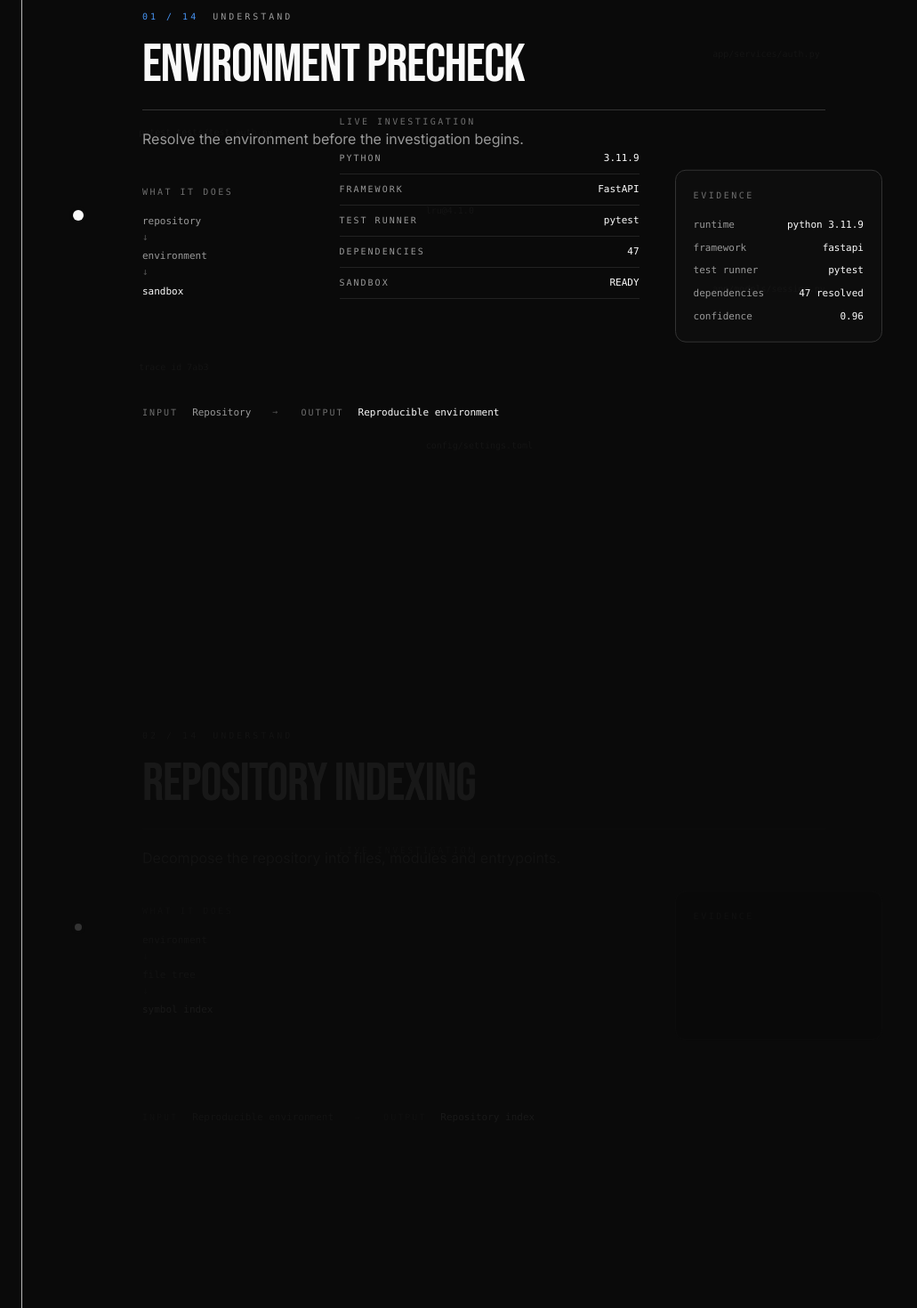
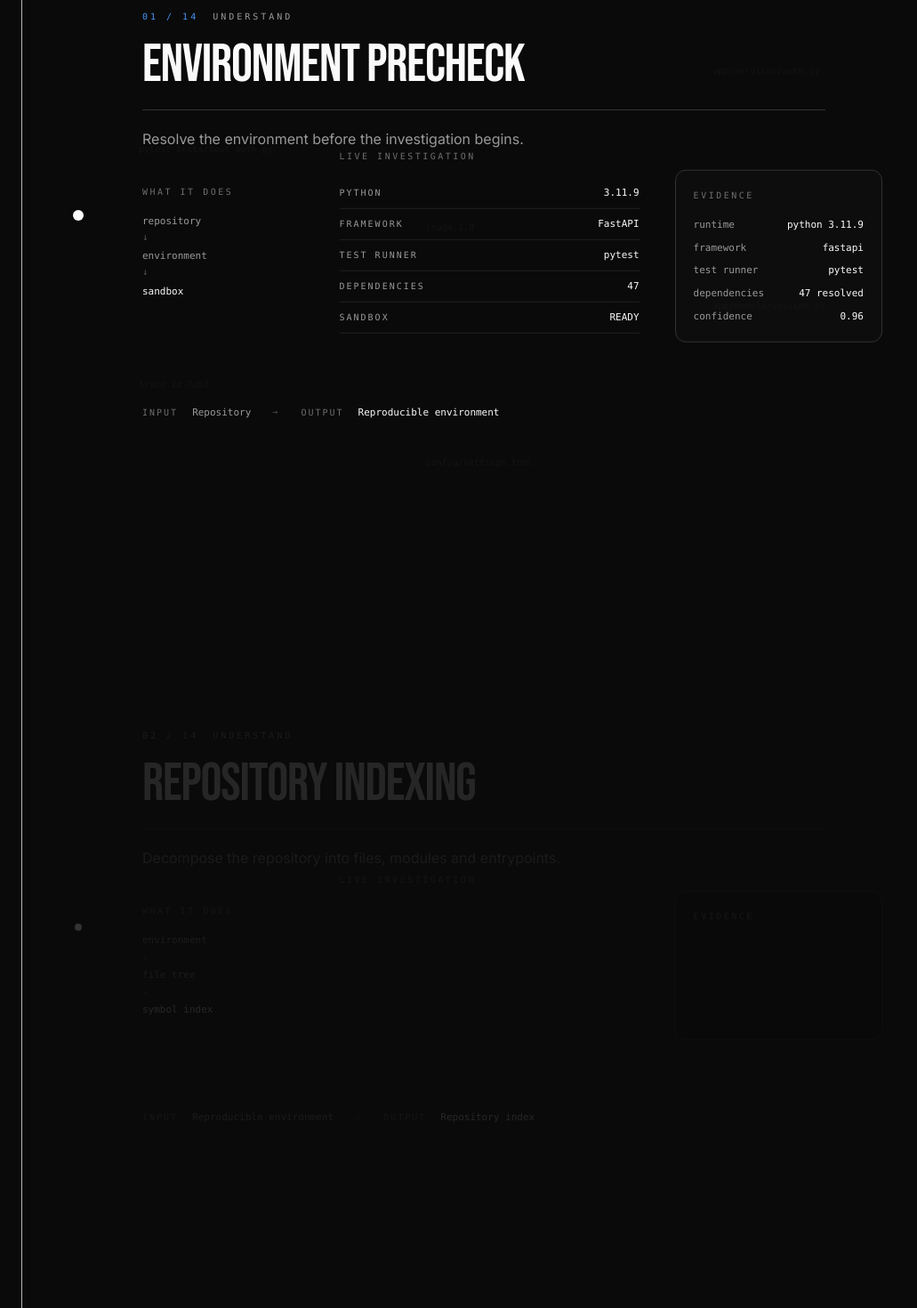
Before and after one commit to CHEZHIYAN0277/github-import-buddy-52, a React (Vite) app: page / in a window 1280 px wide. Shown: the part 1580-3050 px from the top of the page at 89% size, without its empty margins (0-1031 px from the left). Built offline with nearby package versions, Linux system fonts and the light colour scheme; the HTML template or start-up script is replaced by a standard one.

Commit message:
Changes
Co-authored-by: CHEZHIYAN0277 <181709030+CHEZHIYAN0277@users.noreply.github.com>

```diff
--- a/src/components/pipeline/StageChamber.tsx
+++ b/src/components/pipeline/StageChamber.tsx
@@ -28,8 +28,8 @@ export function StageChamber({ stage, index, active, passed, registerRef }: Prop
   const reduced = useReducedMotion()
   const { scrollYProgress } = useScroll({ target: wrapRef, offset: ['start end', 'end start'] })
 
-  const bgY = useTransform(scrollYProgress, [0, 1], reduced ? [0, 0] : [40, -40])
-  const midY = useTransform(scrollYProgress, [0, 1], reduced ? [0, 0] : [110, -110])
+  const bgY = useTransform(scrollYProgress, [0, 1], reduced ? [0, 0] : [14, -14])
+  const midY = useTransform(scrollYProgress, [0, 1], reduced ? [0, 0] : [56, -56])
   const fgY = useTransform(scrollYProgress, [0, 1], reduced ? [0, 0] : [24, -24])
 
   return (
@@ -39,7 +39,7 @@ export function StageChamber({ stage, index, active, passed, registerRef }: Prop
         registerRef(el)
       }}
       data-stage={index}
-      className="relative min-h-[100svh] flex items-center py-20 md:py-0"
+      className="stage-snap relative min-h-[100svh] flex items-center py-20 md:py-0"
     >
       {/* Spine node */}
       <div className="absolute left-[13px] md:left-6 top-1/2 -translate-x-1/2 -translate-y-1/2 z-10">
@@ -79,8 +79,8 @@ export function StageChamber({ stage, index, active, passed, registerRef }: Prop
       <div
         className={cn(
           'relative w-full pl-10 md:pl-20 lg:pl-24 pr-0 lg:pr-56',
-          'transition-opacity duration-700 ease-out motion-reduce:transition-none',
-          active ? 'opacity-100' : 'opacity-0 md:opacity-[0.06]'
+          'transition-opacity duration-500 ease-out motion-reduce:transition-none',
+          active ? 'opacity-100' : 'opacity-0 md:opacity-[0.12]'
         )}
       >
         {/* Header */}
```
